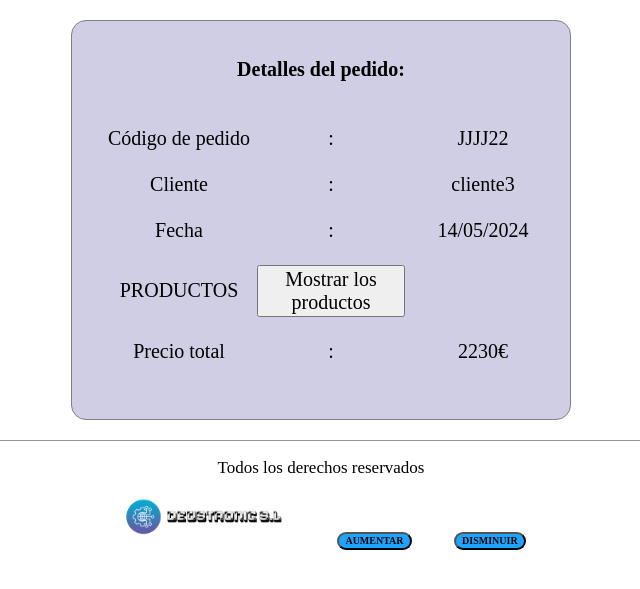
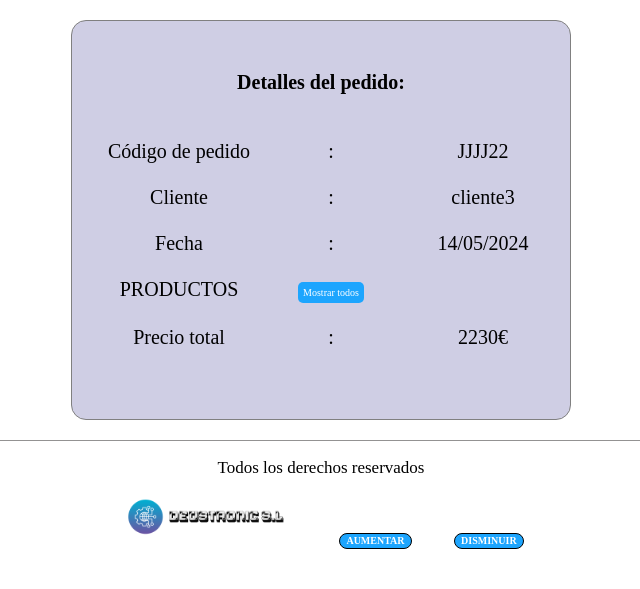
Before and after one commit to markelDeusto/Entregable2-3-4, a Django app: a page that uses proyecto1/empresaDjango/templates/base.html in a window 1280 px wide. Shown: the part 124-713 px from the top of the page, without its empty margins (319-959 px from the left). Run offline with Django 4.2, Linux system fonts and the light colour scheme; data comes from the database, SQL or seed files in the repository; both versions use the stored data as it was after the commit; tables that the repository leaves empty hold one stand-in row (values such as "Sample post").

Commit message:
cambios mostrar productos y botones

```diff
--- a/proyecto1/empresaDjango/static/css/styles.css
+++ b/proyecto1/empresaDjango/static/css/styles.css
@@ -14,6 +14,22 @@ html {
 a {
     text-decoration: none;
 }
+
+/*CONSTANTES*/
+.boton{
+    background-color: #1DA5FE;
+    transition: background-color 0.3s ease;
+    border: 0.1rem solid black;
+}
+
+.boton:hover{
+    background-color: #013e61;
+}
+
+.boton a{
+    color: white;
+}
+
 
 
 /*HEADER*/
@@ -621,12 +637,17 @@ a {
     flex-direction: row;
 }
 
-.boton_nuevo {
+.boton_filtrar {
     margin: 2rem;
     background-color: aliceblue;
     font-size: 1.5rem;
     border-radius: 1rem;
     height: 3rem;
+    transition: background-color 0.3s ease;
+}
+
+.boton_filtrar:hover{
+    background-color: #b9ccda;
 }
 .boton_siguiente{
     margin: 2rem;
@@ -694,7 +715,7 @@ a {
     border-radius: 1rem;
     margin-left: 4rem;
     text-align: center;
-
+    color: white;
 }
 
 .boton_tamano a {
@@ -705,7 +726,25 @@ a {
 .productos_mostrar{
     display: none;
 }
+.boton_mostrar, .boton_ocultar {
+    padding: 0.5rem 0.5rem;
+    background-color: #1DA5FE;
+    color: white;
+    text-align: center;
+    font-size: 1rem;
+    border-radius: 5px;
+    transition: background-color 0.3s ease;
+    width: 7.5rem;
+    height: 2.15rem;
+}
+
+.boton_mostrar:hover, .boton_ocultar:hover {
+    background-color: #013e61;
+}
 
 .boton_ocultar{
     display: none;
 }
+.celda_ocult{
+    display: none;
+}
--- a/proyecto1/empresaDjango/static/js/script.js
+++ b/proyecto1/empresaDjango/static/js/script.js
@@ -101,14 +101,17 @@ function mostrarProductos(){
 
     let prods = document.getElementsByClassName("productos_mostrar")
     let btnOcult = document.getElementById("ocultar")
+    let celdOcult = document.querySelector(".celda_ocult")
     let btnMost = document.getElementById("mostrar")
 
     for (let i = 0; i < prods.length; i++) {
-        prods[i].style.display = "block";
+        prods[i].style.display = "table-row";
     }
 
+    celdOcult.style.display = "table-row"
     btnOcult.style.display = "block"
     btnMost.style.display = "none"
+
 
 }
 
--- a/proyecto1/empresaDjango/templates/base.html
+++ b/proyecto1/empresaDjango/templates/base.html
@@ -38,8 +38,8 @@
     <div class="contenido-footer">
         <p class="copyright">Todos los derechos reservados</p>
         <img src="{% static 'images/DEUSTRONIC.png' %}" alt="Logo Tienda"/>
-        <button class="boton_tamano" id="aumentar">AUMENTAR</button>
-        <button class="boton_tamano" id="disminuir">DISMINUIR</button>
+        <button class="boton_tamano boton" id="aumentar">AUMENTAR</button>
+        <button class="boton_tamano boton" id="disminuir">DISMINUIR</button>
     </div>
 
 </footer>
--- a/proyecto1/empresaDjango/templates/cliente_create.html
+++ b/proyecto1/empresaDjango/templates/cliente_create.html
@@ -9,7 +9,7 @@
                 {% csrf_token %}
                 {{ formulario.errors }}
                 {{ formulario.as_ul }}
-                <input class="boton_nuevo" type="submit" value="Nuevo cliente">
+                <input class="boton_filtrar" type="submit" value="Nuevo cliente">
             </form>
         </div>
     </div>
--- a/proyecto1/empresaDjango/templates/detail_pedido.html
+++ b/proyecto1/empresaDjango/templates/detail_pedido.html
@@ -23,8 +23,7 @@
                 </tr>
                 <tr>
                     <td>PRODUCTOS</td>
-                    <td><button class="boton_mostrar" id="mostrar">Mostrar los productos</button></td>
-                    <td><button class="boton_ocultar" id="ocultar">Ocultar los productos</button></td>
+                    <td><a class="boton_mostrar" id="mostrar">Mostrar todos</a></td>
                 </tr>
                 {% for detalle in detalles_pedido %}
                     <tr class="productos_mostrar">
@@ -37,12 +36,13 @@
                         <td>{{ detalle.cantidad }} unidades</td>
 
                         <td>
-                            <div class="boton_actualizar"><a
+                            <div class="boton_actualizar boton"><a
                                     href="{% url 'actualizar_productoEnPedido' pedido.cod_pedido %}"> Actualizar </a>
                             </div>
                         </td>
                     </tr>
                 {% endfor %}
+                <td class="celda_ocult"><a class="boton_ocultar" id="ocultar">Ocultar todos</a></td>
                 <tr>
                     <td>Precio total</td>
                     <td>:</td>
--- a/proyecto1/empresaDjango/templates/index_cliente.html
+++ b/proyecto1/empresaDjango/templates/index_cliente.html
@@ -19,7 +19,7 @@
                     </tr>
                 {% endfor %}
             </table>
-            <div class="boton_crear_clientes">
+            <div class="boton_crear_clientes boton">
                 <a href="{% url 'cliente_create' %}"> + </a>
             </div>
         </div>
--- a/proyecto1/empresaDjango/templates/index_pedido.html
+++ b/proyecto1/empresaDjango/templates/index_pedido.html
@@ -24,9 +24,9 @@
                             </a>
                         </td>
 
-                        <td><div class="boton_borrar"><a href="{% url 'borrar_pedido' p.cod_pedido %}"> Borrar </a></div></td>
+                        <td><div class="boton_borrar boton"><a href="{% url 'borrar_pedido' p.cod_pedido %}"> Borrar </a></div></td>
                         <td><div class="boton_estado"><a href="#" data-cod_pedido="{{ p.cod_pedido }}"> Estado </a></div></td>
-                        <td><div class="boton_actualizar"><a href="{% url 'actualizar_pedido' p.cod_pedido %}">Actualizar </a></div></td>
+                        <td><div class="boton_actualizar boton"><a href="{% url 'actualizar_pedido' p.cod_pedido %}">Actualizar </a></div></td>
                     </tr>
                 {% endfor %}
             </table>
@@ -63,7 +63,7 @@
 
 
 
-            <div class="boton_crear_pedidos">
+            <div class="boton_crear_pedidos boton">
                 <a href="{% url 'pedido_create' %}"> + </a>
             </div>
         </div>
--- a/proyecto1/empresaDjango/templates/index_producto.html
+++ b/proyecto1/empresaDjango/templates/index_producto.html
@@ -10,7 +10,7 @@
              <form class="formularios_contenido formulario-filtrar" action="{% url 'index_pro' %}" method="get">
             {{ formulario.errors }}
             {{ formulario.as_ul }}
-            <input class="boton_nuevo" type="submit" value="Filtrar">
+            <input class="boton_filtrar boton" type="submit" value="Filtrar">
                 </form>
             <h1>Listado de productos:</h1>
             {% if mensaje %}
@@ -26,7 +26,7 @@
                                 {{ pr.cod_producto }}: {{ pr.nombre_producto }} {{ pr.modelo }}
                             </a>
                         </td>
-                        <td><div class="boton_borrar"><a href="{% url 'borrar_producto' pr.cod_producto %}"> Borrar </a></div></td>
+                        <td><div class="boton_borrar boton"><a href="{% url 'borrar_producto' pr.cod_producto %}"> Borrar </a></div></td>
                     </tr>
                 {% endfor %}
             </table>
@@ -61,7 +61,7 @@
                     </div>
                 {% endif %}
 
-            <div class="boton_crear">
+            <div class="boton_crear boton">
                 <a href="{% url 'producto_create' %}"> + </a>
             </div>
         </div>
--- a/proyecto1/empresaDjango/templates/producto_create.html
+++ b/proyecto1/empresaDjango/templates/producto_create.html
@@ -8,7 +8,7 @@
                 {% csrf_token %}
                 {{ formulario.errors }}
                 {{ formulario.as_ul }}
-                <input class="boton_nuevo" type="submit" value="Nuevo producto">
+                <input class="boton_filtrar" type="submit" value="Nuevo producto">
 
             </form>
         </div>
--- a/proyecto1/empresaDjango/templates/producto_pedido.html
+++ b/proyecto1/empresaDjango/templates/producto_pedido.html
@@ -10,7 +10,7 @@
                 {% csrf_token %}
                 {{ formulario.errors }}
                 {{ formulario.as_ul }}
-                <input class="boton_nuevo" type="submit" value="Añadir producto al pedido">
+                <input class="boton_filtrar" type="submit" value="Añadir producto al pedido">
             </form>
         </div>
     </div>
--- a/proyecto1/empresaDjango/templates/update_pedido.html
+++ b/proyecto1/empresaDjango/templates/update_pedido.html
@@ -10,7 +10,7 @@
                 {% csrf_token %}
                 {{ formulario.errors }}
                 {{ formulario.as_ul }}
-                <input class="boton_nuevo" type="submit" value="Editar pedido"/>
+                <input class="boton_filtrar" type="submit" value="Editar pedido"/>
             </form>
         </div>
     </div>
--- a/proyecto1/empresaDjango/templates/update_productoEnPedido.html
+++ b/proyecto1/empresaDjango/templates/update_productoEnPedido.html
@@ -10,7 +10,7 @@
                 {% csrf_token %}
                 {{ formulario.errors }}
                 {{ formulario.as_ul }}
-                <input class="boton_nuevo" type="submit" value="Editar productos"/>
+                <input class="boton_filtrar" type="submit" value="Editar productos"/>
             </form>
         </div>
     </div>
--- a/proyecto1/empresaDjango/views.py
+++ b/proyecto1/empresaDjango/views.py
@@ -58,8 +58,7 @@ def actualizar_estado_pedido(request, cod_pedido):
 def borrar_pedido(request, cod_pedido):
     pedido = Pedido.objects.get(cod_pedido=cod_pedido)
     pedido.delete()
-    pedidos = Pedido.objects.all()
-    return render(request, 'index_pedido.html', {'listado_pedidos': pedidos, "mensaje": "si"})
+    return redirect('index_ped')
 
 
 class actualizar_pedido(UpdateView):
@@ -171,8 +170,7 @@ def detail_producto(request, cod_producto):
 def borrar_producto(request, cod_producto):
     producto = Producto.objects.get(cod_producto=cod_producto)
     producto.delete()
-    productos = Producto.objects.all()
-    return render(request, 'index_producto.html', {'listado_productos': productos, "mensaje": "si"})
+    return redirect('index_pro')
 
 
 def detail_componente(request, cod_componente):
```
Also changed, not shown: proyecto1/db.sqlite3.
